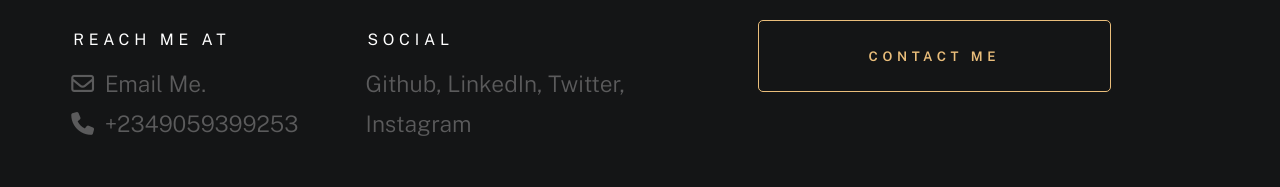
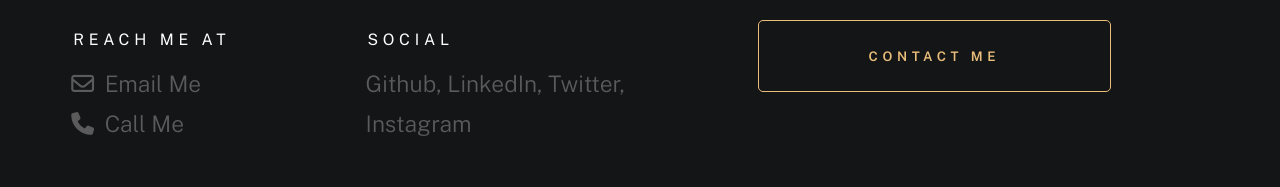
Before and after one commit to EmekaRaphael/EmekaRaphael-Portfolio, a plain HTML site: page index.html in a window 1280 px wide. Shown: the part 4817-5004 px from the top of the page. Drawn offline with nearby package versions, Linux system fonts and the light colour scheme; a web font is replaced by a local one.

Commit message:
Updated index.html file

```diff
--- a/index.html
+++ b/index.html
@@ -559,8 +559,8 @@
                     <div class="column lg-3 md-5 tab-6 stack-on-550 contact-block">
                         <h3 class="text-pretitle">Reach me at</h3>
                         <p class="contact-links">
-                            <a href="mailto:emekaraphael13@gmail.com" class="mailtoui"><i class="fa-regular fa-envelope"></i> Email Me.</a> <br>
-                            <a href="tel:+2349059399253"><i class="fa-solid fa-phone"></i> +2349059399253</a>
+                            <a href="mailto:emekaraphael13@gmail.com" class="mailtoui"><i class="fa-regular fa-envelope"></i> Email Me</a> <br>
+                            <a href="tel:+2349059399253"><i class="fa-solid fa-phone"></i> Call Me</a>
                         </p>
                     </div>
                     <div class="column lg-4 md-5 tab-6 stack-on-550 contact-block">
```
